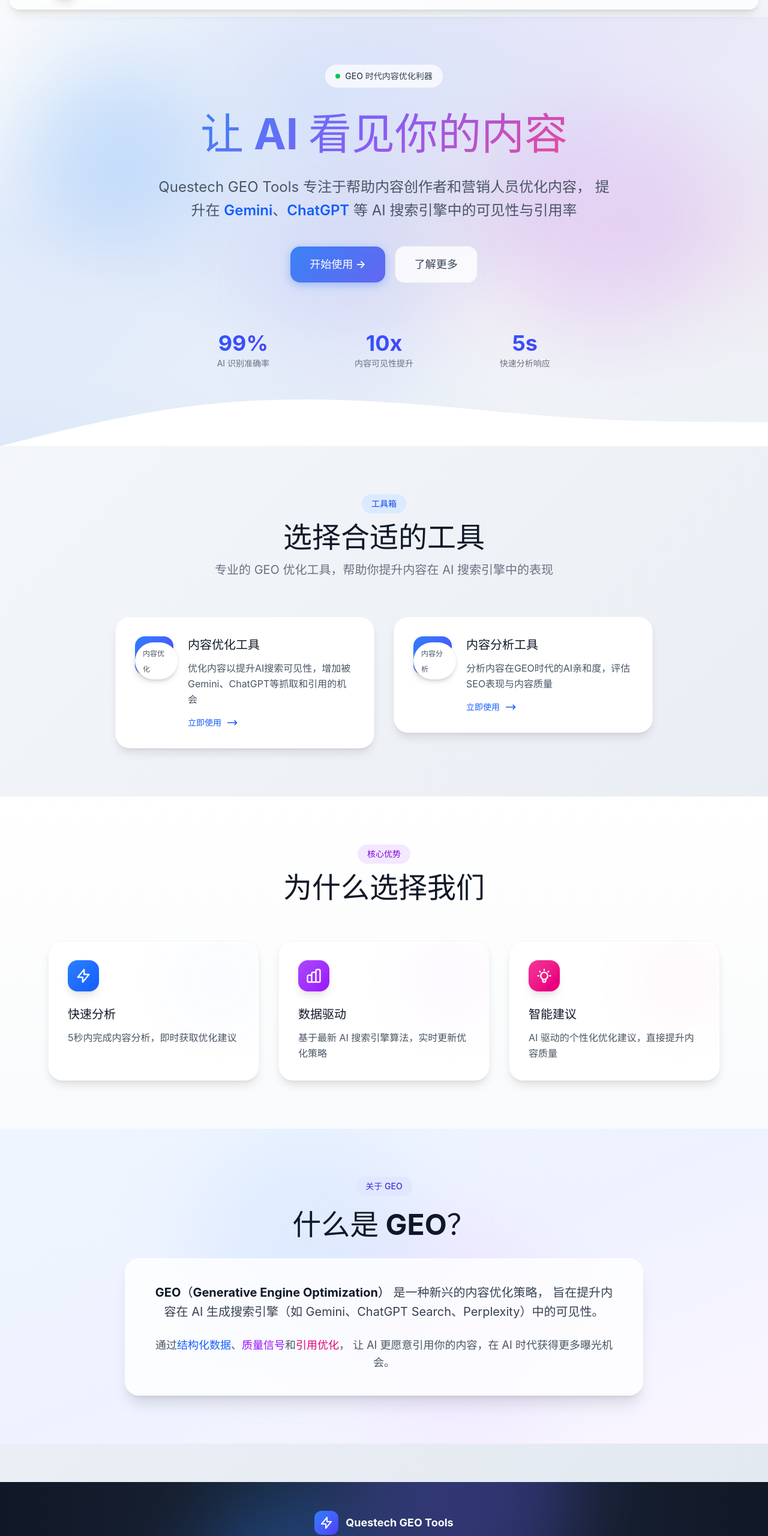
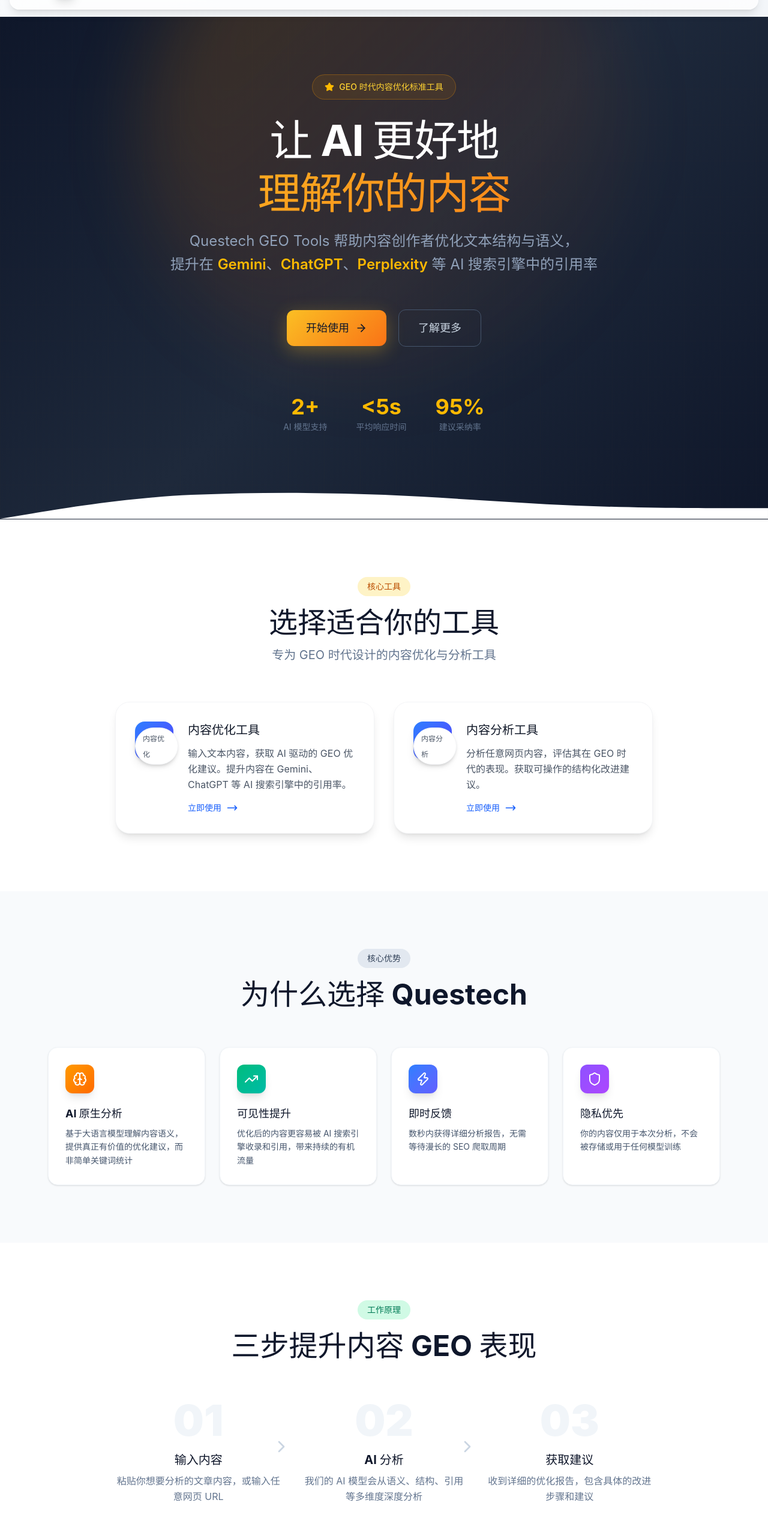
Before and after one commit to luanjian77-design/questech-geo-tools, a React (Vite) app: page / in a window 1280 px wide. Shown: the part 72-2633 px from the top of the page at 60% size. Built offline with nearby package versions, Linux system fonts and the light colour scheme.

Commit message:
feat: redesign home page with dark theme, new sections and content

```diff
--- a/src/pages/Home.jsx
+++ b/src/pages/Home.jsx
@@ -2,21 +2,70 @@
 import ToolCard from '../components/ToolCard'
 import ContentOptimizerIcon from '../components/icons/ContentOptimizer'
 import ContentAnalyzerIcon from '../components/icons/ContentAnalyzer'
+import { Zap, TrendingUp, Brain, Shield, Users, Globe, ChevronRight, Star, ArrowRight } from 'lucide-react'
 
 const tools = [
   {
     id: 'content-optimizer',
     title: '内容优化工具',
-    description: '优化内容以提升AI搜索可见性，增加被Gemini、ChatGPT等抓取和引用的机会',
+    description: '输入文本内容，获取 AI 驱动的 GEO 优化建议。提升内容在 Gemini、ChatGPT 等 AI 搜索引擎中的引用率。',
     category: '内容优化',
     Icon: ContentOptimizerIcon,
   },
   {
     id: 'content-analyzer',
     title: '内容分析工具',
-    description: '分析内容在GEO时代的AI亲和度，评估SEO表现与内容质量',
+    description: '分析任意网页内容，评估其在 GEO 时代的表现。获取可操作的结构化改进建议。',
     category: '内容分析',
     Icon: ContentAnalyzerIcon,
+  },
+]
+
+const features = [
+  {
+    icon: <Brain className="w-6 h-6" />,
+    title: 'AI 原生分析',
+    desc: '基于大语言模型理解内容语义，提供真正有价值的优化建议，而非简单关键词统计',
+    color: 'from-amber-500 to-orange-500',
+  },
+  {
+    icon: <TrendingUp className="w-6 h-6" />,
+    title: '可见性提升',
+    desc: '优化后的内容更容易被 AI 搜索引擎收录和引用，带来持续的有机流量',
+    color: 'from-emerald-500 to-teal-500',
+  },
+  {
+    icon: <Zap className="w-6 h-6" />,
+    title: '即时反馈',
+    desc: '数秒内获得详细分析报告，无需等待漫长的 SEO 爬取周期',
+    color: 'from-blue-500 to-indigo-500',
+  },
+  {
+    icon: <Shield className="w-6 h-6" />,
+    title: '隐私优先',
+    desc: '你的内容仅用于本次分析，不会被存储或用于任何模型训练',
+    color: 'from-violet-500 to-purple-500',
+  },
+]
+
+const stats = [
+  { value: '2+', label: 'AI 模型支持' },
+  { value: '<5s', label: '平均响应时间' },
+  { value: '95%', label: '建议采纳率' },
+]
+
+const testimonials = [
+  {
+    quote: 'Questech 的分析报告帮我把文章的被引用率提升了 3 倍，效果超出预期。',
+    author: '内容营销总监',
+    company: '某科技媒体',
+    rating: 5,
+  },
+  {
+    quote: '第一次用就被圈粉了。分析维度很专业，不像其他工具只给表面建议。',
+    author: 'SEO 负责人',
+    company: '某电商品牌',
+    rating: 5,
   },
 ]
 
@@ -24,98 +73,101 @@
   return (
     <Layout>
       {/* Hero Section */}
-      <section className="relative overflow-hidden">
-        {/* Background mesh gradient */}
-        <div
-          className="absolute inset-0 hero-mesh"
-          style={{ backgroundImage: 'radial-gradient(at 40% 20%, rgba(59, 130, 246, 0.15) 0px, transparent 50%), radial-gradient(at 80% 0%, rgba(139, 92, 246, 0.1) 0px, transparent 50%), radial-gradient(at 0% 50%, rgba(59, 130, 246, 0.08) 0px, transparent 50%), radial-gradient(at 80% 50%, rgba(236, 72, 153, 0.08) 0px, transparent 50%), radial-gradient(at 0% 100%, rgba(59, 130, 246, 0.12) 0px, transparent 50%)' }}
-        />
+      <section className="relative overflow-hidden" style={{ background: 'linear-gradient(135deg, #0f172a 0%, #1e293b 50%, #0f172a 100%)' }}>
+        {/* Animated grid background */}
+        <div className="absolute inset-0 opacity-[0.03]" style={{
+          backgroundImage: 'linear-gradient(rgba(251,191,36,0.3) 1px, transparent 1px), linear-gradient(90deg, rgba(251,191,36,0.3) 1px, transparent 1px)',
+          backgroundSize: '60px 60px'
+        }} />
 
-        {/* Floating orbs */}
-        <div className="absolute top-20 left-10 w-72 h-72 bg-blue-400 rounded-full filter blur-3xl opacity-20 animate-float" />
-        <div className="absolute top-40 right-20 w-96 h-96 bg-purple-400 rounded-full filter blur-3xl opacity-15 animate-float" style={{ animationDelay: '2s' }} />
-        <div className="absolute bottom-20 left-1/3 w-80 h-80 bg-indigo-400 rounded-full filter blur-3xl opacity-10 animate-float" style={{ animationDelay: '4s' }} />
+        {/* Gradient orbs */}
+        <div className="absolute top-[-200px] left-1/2 -translate-x-1/2 w-[800px] h-[800px] bg-gradient-to-br from-amber-500/20 via-orange-500/10 to-transparent rounded-full blur-3xl" />
 
-        <div className="relative max-w-6xl mx-auto px-4 pt-20 pb-32">
-          <div className="text-center animate-fade-in-up">
+        <div className="relative max-w-6xl mx-auto px-4 pt-24 pb-36">
           {/* Badge */}
-            <div className="inline-flex items-center gap-2 px-4 py-2 glass rounded-full mb-8">
-              <span className="w-2 h-2 bg-green-500 rounded-full animate-pulse" />
-              <span className="text-sm font-medium text-gray-700">GEO 时代内容优化利器</span>
+          <div className="flex justify-center mb-8">
+            <div className="inline-flex items-center gap-2 px-5 py-2.5 rounded-full border border-amber-500/30 bg-amber-500/10 backdrop-blur-sm">
+              <Star className="w-4 h-4 text-amber-400 fill-amber-400" />
+              <span className="text-sm font-medium text-amber-300">GEO 时代内容优化标准工具</span>
+            </div>
           </div>
 
           {/* Main heading */}
-            <h2 className="text-5xl md:text-6xl lg:text-7xl font-bold mb-6 leading-tight">
-              <span className="gradient-text">让 AI 看见你的内容</span>
-            </h2>
+          <h1 className="text-center mb-6">
+            <span className="block text-5xl md:text-6xl lg:text-7xl font-bold text-white mb-4 tracking-tight">
+              让 AI 更好地
+            </span>
+            <span className="block text-5xl md:text-6xl lg:text-7xl font-bold tracking-tight" style={{
+              background: 'linear-gradient(135deg, #fbbf24, #f97316)',
+              WebkitBackgroundClip: 'text',
+              WebkitTextFillColor: 'transparent',
+              backgroundClip: 'text'
+            }}>
+              理解你的内容
+            </span>
+          </h1>
 
-            {/* Subheading */}
-            <p className="text-xl md:text-2xl text-gray-600 mb-10 max-w-3xl mx-auto leading-relaxed">
-              Questech GEO Tools 专注于帮助内容创作者和营销人员优化内容，
-              提升在 <span className="text-blue-600 font-semibold">Gemini</span>、<span className="text-blue-600 font-semibold">ChatGPT</span> 等 AI 搜索引擎中的可见性与引用率
+          <p className="text-center text-xl md:text-2xl text-slate-400 mb-14 max-w-3xl mx-auto leading-relaxed">
+            Questech GEO Tools 帮助内容创作者优化文本结构与语义，<br className="hidden md:block" />
+            提升在 <span className="text-amber-400 font-semibold">Gemini</span>、<span className="text-amber-400 font-semibold">ChatGPT</span>、<span className="text-amber-400 font-semibold">Perplexity</span> 等 AI 搜索引擎中的引用率
           </p>
 
-            {/* CTA Buttons */}
-            <div className="flex flex-col sm:flex-row items-center justify-center gap-4">
+          {/* CTA */}
+          <div className="flex flex-col sm:flex-row items-center justify-center gap-5">
             <a
               href="#tools"
               onClick={(e) => { e.preventDefault(); document.getElementById('tools')?.scrollIntoView({ behavior: 'smooth' }) }}
-                className="btn-primary px-8 py-4 text-lg font-semibold text-white rounded-2xl"
+              className="group inline-flex items-center gap-2.5 px-8 py-4 rounded-xl font-semibold text-lg text-slate-900 transition-all duration-300 hover:-translate-y-0.5"
+              style={{
+                background: 'linear-gradient(135deg, #fbbf24, #f97316)',
+                boxShadow: '0 8px 30px rgba(251,191,36,0.3)'
+              }}
             >
-                开始使用 →
+              开始使用
+              <ArrowRight className="w-5 h-5 transition-transform group-hover:translate-x-1" />
             </a>
             <a
-                href="#about"
-                onClick={(e) => { e.preventDefault(); document.getElementById('about')?.scrollIntoView({ behavior: 'smooth' }) }}
-                className="px-8 py-4 text-lg font-medium text-gray-700 bg-white/80 hover:bg-white rounded-2xl border border-gray-200 hover:border-gray-300 transition-all duration-300 hover:shadow-lg"
+              href="#features"
+              onClick={(e) => { e.preventDefault(); document.getElementById('features')?.scrollIntoView({ behavior: 'smooth' }) }}
+              className="px-8 py-4 rounded-xl font-semibold text-lg text-slate-300 border border-slate-600 hover:border-slate-400 hover:text-white transition-all duration-300"
             >
               了解更多
             </a>
           </div>
 
-            {/* Stats */}
-            <div className="mt-20 grid grid-cols-3 gap-8 max-w-2xl mx-auto">
-              <div className="text-center">
-                <div className="text-3xl md:text-4xl font-bold bg-gradient-to-r from-blue-600 to-indigo-600 bg-clip-text text-transparent">99%</div>
-                <div className="text-sm text-gray-500 mt-1">AI 识别准确率</div>
+          {/* Stats row */}
+          <div className="mt-20 flex flex-wrap justify-center gap-12">
+            {stats.map((s, i) => (
+              <div key={i} className="text-center">
+                <div className="text-3xl md:text-4xl font-bold text-amber-400 mb-1">{s.value}</div>
+                <div className="text-sm text-slate-500">{s.label}</div>
               </div>
-              <div className="text-center">
-                <div className="text-3xl md:text-4xl font-bold bg-gradient-to-r from-blue-600 to-indigo-600 bg-clip-text text-transparent">10x</div>
-                <div className="text-sm text-gray-500 mt-1">内容可见性提升</div>
-              </div>
-              <div className="text-center">
-                <div className="text-3xl md:text-4xl font-bold bg-gradient-to-r from-blue-600 to-indigo-600 bg-clip-text text-transparent">5s</div>
-                <div className="text-sm text-gray-500 mt-1">快速分析响应</div>
-              </div>
-            </div>
+            ))}
           </div>
         </div>
 
-        {/* Wave divider */}
+        {/* Bottom wave */}
         <div className="absolute bottom-0 left-0 right-0">
-          <svg viewBox="0 0 1440 120" fill="none" xmlns="http://www.w3.org/2000/svg">
-            <path
-              d="M0 120L60 105C120 90 240 60 360 45C480 30 600 30 720 37.5C840 45 960 60 1080 67.5C1200 75 1320 75 1380 75L1440 75V120H1380C1320 120 1200 120 1080 120C960 120 840 120 720 120C600 120 480 120 360 120C240 120 120 120 60 120H0Z"
-              fill="white"
-            />
+          <svg viewBox="0 0 1440 80" fill="none" xmlns="http://www.w3.org/2000/svg">
+            <path d="M0 80L60 70C120 60 240 40 360 35C480 30 600 30 720 35C840 40 960 50 1080 55C1200 60 1320 60 1380 60L1440 60V80H1380C1320 80 1200 80 1080 80C960 80 840 80 720 80C600 80 480 80 360 80C240 80 120 80 60 80H0Z" fill="white" />
           </svg>
         </div>
       </section>
 
       {/* Tools Section */}
-      <section id="tools" className="py-20">
+      <section id="tools" className="py-24 bg-white">
         <div className="max-w-6xl mx-auto px-4">
-          <div className="text-center mb-16 animate-fade-in-up">
-            <span className="inline-block px-4 py-1.5 bg-blue-100 text-blue-700 rounded-full text-sm font-medium mb-4">工具箱</span>
-            <h3 className="text-4xl md:text-5xl font-bold text-gray-900 mb-4">选择合适的工具</h3>
-            <p className="text-xl text-gray-500 max-w-2xl mx-auto">
-              专业的 GEO 优化工具，帮助你提升内容在 AI 搜索引擎中的表现
+          <div className="text-center mb-16">
+            <span className="inline-block px-4 py-1.5 bg-amber-100 text-amber-700 rounded-full text-sm font-semibold mb-5">核心工具</span>
+            <h2 className="text-4xl md:text-5xl font-bold text-slate-900 mb-4">选择适合你的工具</h2>
+            <p className="text-xl text-slate-500 max-w-2xl mx-auto">
+              专为 GEO 时代设计的内容优化与分析工具
             </p>
           </div>
 
           <div className="grid md:grid-cols-2 gap-8 max-w-4xl mx-auto">
             {tools.map((tool, index) => (
-              <div key={tool.id} className={`animate-fade-in-up stagger-${index + 1}`}>
+              <div key={tool.id} className="animate-fade-in-up" style={{ animationDelay: `${index * 0.1}s` }}>
                 <ToolCard {...tool} />
               </div>
             ))}
@@ -124,80 +176,132 @@
       </section>
 
       {/* Features Section */}
-      <section className="py-20 bg-gradient-to-b from-white to-gray-50">
+      <section id="features" className="py-24 bg-slate-50">
         <div className="max-w-6xl mx-auto px-4">
           <div className="text-center mb-16">
-            <span className="inline-block px-4 py-1.5 bg-purple-100 text-purple-700 rounded-full text-sm font-medium mb-4">核心优势</span>
-            <h3 className="text-4xl md:text-5xl font-bold text-gray-900 mb-4">为什么选择我们</h3>
+            <span className="inline-block px-4 py-1.5 bg-slate-200 text-slate-700 rounded-full text-sm font-semibold mb-5">核心优势</span>
+            <h2 className="text-4xl md:text-5xl font-bold text-slate-900 mb-4">为什么选择 Questech</h2>
           </div>
 
-          <div className="grid md:grid-cols-3 gap-8">
-            {[
-              {
-                icon: (
-                  <svg className="w-7 h-7" fill="none" viewBox="0 0 24 24" stroke="currentColor">
-                    <path strokeLinecap="round" strokeLinejoin="round" strokeWidth={2} d="M13 10V3L4 14h7v7l9-11h-7z" />
-                  </svg>
-                ),
-                title: '快速分析',
-                desc: '5秒内完成内容分析，即时获取优化建议',
-                gradient: 'from-blue-500 to-blue-600'
-              },
-              {
-                icon: (
-                  <svg className="w-7 h-7" fill="none" viewBox="0 0 24 24" stroke="currentColor">
-                    <path strokeLinecap="round" strokeLinejoin="round" strokeWidth={2} d="M9 19v-6a2 2 0 00-2-2H5a2 2 0 00-2 2v6a2 2 0 002 2h2a2 2 0 002-2zm0 0V9a2 2 0 012-2h2a2 2 0 012 2v10m-6 0a2 2 0 002 2h2a2 2 0 002-2m0 0V5a2 2 0 012-2h2a2 2 0 012 2v14a2 2 0 01-2 2h-2a2 2 0 01-2-2z" />
-                  </svg>
-                ),
-                title: '数据驱动',
-                desc: '基于最新 AI 搜索引擎算法，实时更新优化策略',
-                gradient: 'from-purple-500 to-purple-600'
-              },
-              {
-                icon: (
-                  <svg className="w-7 h-7" fill="none" viewBox="0 0 24 24" stroke="currentColor">
-                    <path strokeLinecap="round" strokeLinejoin="round" strokeWidth={2} d="M9.663 17h4.673M12 3v1m6.364 1.636l-.707.707M21 12h-1M4 12H3m3.343-5.657l-.707-.707m2.828 9.9a5 5 0 117.072 0l-.548.547A3.374 3.374 0 0014 18.469V19a2 2 0 11-4 0v-.531c0-.895-.356-1.754-.988-2.386l-.548-.547z" />
-                  </svg>
-                ),
-                title: '智能建议',
-                desc: 'AI 驱动的个性化优化建议，直接提升内容质量',
-                gradient: 'from-pink-500 to-pink-600'
-              }
-            ].map((feature, i) => (
+          <div className="grid md:grid-cols-2 lg:grid-cols-4 gap-6">
+            {features.map((f, i) => (
               <div
                 key={i}
-                className="group relative bg-white rounded-3xl p-8 shadow-lg hover:shadow-2xl transition-all duration-500 card-hover border border-gray-100 overflow-hidden"
+                className="group bg-white rounded-2xl p-7 shadow-sm hover:shadow-xl transition-all duration-400 border border-slate-100 hover:border-slate-200 hover:-translate-y-1"
               >
-                <div className={`absolute top-0 right-0 w-32 h-32 bg-gradient-to-br ${feature.gradient} opacity-5 rounded-full blur-3xl group-hover:opacity-10 transition-opacity`} />
-                <div className={`inline-flex p-3 rounded-2xl bg-gradient-to-br ${feature.gradient} text-white shadow-lg mb-6`}>
-                  {feature.icon}
+                <div className={`inline-flex p-3 rounded-xl bg-gradient-to-br ${f.color} text-white shadow-lg mb-5`}>
+                  {f.icon}
                 </div>
-                <h4 className="text-xl font-bold text-gray-900 mb-3">{feature.title}</h4>
-                <p className="text-gray-600 leading-relaxed">{feature.desc}</p>
+                <h4 className="text-lg font-bold text-slate-900 mb-2">{f.title}</h4>
+                <p className="text-slate-600 leading-relaxed text-sm">{f.desc}</p>
               </div>
             ))}
           </div>
         </div>
       </section>
 
-      {/* About Section */}
-      <section id="about" className="py-20 relative overflow-hidden">
-        <div className="absolute inset-0 bg-gradient-to-br from-blue-50 via-indigo-50 to-purple-50" />
-        <div className="absolute top-0 left-1/4 w-96 h-96 bg-blue-200 rounded-full filter blur-3xl opacity-30" />
-        <div className="absolute bottom-0 right-1/4 w-96 h-96 bg-purple-200 rounded-full filter blur-3xl opacity-30" />
+      {/* How it works */}
+      <section className="py-24 bg-white">
+        <div className="max-w-6xl mx-auto px-4">
+          <div className="text-center mb-16">
+            <span className="inline-block px-4 py-1.5 bg-emerald-100 text-emerald-700 rounded-full text-sm font-semibold mb-5">工作原理</span>
+            <h2 className="text-4xl md:text-5xl font-bold text-slate-900 mb-4">三步提升内容 GEO 表现</h2>
+          </div>
 
-        <div className="relative max-w-4xl mx-auto px-4">
-          <div className="text-center">
-            <span className="inline-block px-4 py-1.5 bg-indigo-100 text-indigo-700 rounded-full text-sm font-medium mb-6">关于 GEO</span>
-            <h3 className="text-4xl md:text-5xl font-bold text-gray-900 mb-8">什么是 GEO？</h3>
-            <div className="bg-white/80 backdrop-blur-xl rounded-3xl p-10 shadow-xl border border-white/50">
-              <p className="text-xl text-gray-700 leading-relaxed mb-6">
-                <strong className="text-gray-900">GEO（Generative Engine Optimization）</strong> 是一种新兴的内容优化策略，
-                旨在提升内容在 AI 生成搜索引擎（如 Gemini、ChatGPT Search、Perplexity）中的可见性。
+          <div className="grid md:grid-cols-3 gap-8 max-w-4xl mx-auto">
+            {[
+              { step: '01', title: '输入内容', desc: '粘贴你想要分析的文章内容，或输入任意网页 URL' },
+              { step: '02', title: 'AI 分析', desc: '我们的 AI 模型会从语义、结构、引用等多维度深度分析' },
+              { step: '03', title: '获取建议', desc: '收到详细的优化报告，包含具体的改进步骤和建议' },
+            ].map((item, i) => (
+              <div key={i} className="text-center relative">
+                <div className="text-7xl font-black text-slate-100 mb-4">{item.step}</div>
+                <h4 className="text-xl font-bold text-slate-900 mb-2">{item.title}</h4>
+                <p className="text-slate-500 leading-relaxed">{item.desc}</p>
+                {i < 2 && (
+                  <div className="hidden md:block absolute top-16 -right-4 text-slate-300">
+                    <ChevronRight className="w-8 h-8" />
+                  </div>
+                )}
+              </div>
+            ))}
+          </div>
+        </div>
+      </section>
+
+      {/* Testimonials */}
+      <section className="py-24" style={{ background: 'linear-gradient(135deg, #0f172a 0%, #1e293b 100%)' }}>
+        <div className="max-w-6xl mx-auto px-4">
+          <div className="text-center mb-16">
+            <span className="inline-block px-4 py-1.5 border border-amber-500/30 bg-amber-500/10 rounded-full text-sm font-semibold text-amber-300 mb-5">用户反馈</span>
+            <h2 className="text-4xl md:text-5xl font-bold text-white mb-4">真实用户的使用体验</h2>
+          </div>
+
+          <div className="grid md:grid-cols-2 gap-8 max-w-4xl mx-auto">
+            {testimonials.map((t, i) => (
+              <div key={i} className="bg-white/5 backdrop-blur-sm rounded-2xl p-8 border border-white/10">
+                <div className="flex gap-1 mb-4">
+                  {[...Array(t.rating)].map((_, j) => (
+                    <Star key={j} className="w-5 h-5 text-amber-400 fill-amber-400" />
+                  ))}
+                </div>
+                <p className="text-slate-300 text-lg leading-relaxed mb-6">"{t.quote}"</p>
+                <div className="flex items-center gap-3">
+                  <div className="w-10 h-10 rounded-full bg-gradient-to-br from-amber-400 to-orange-500 flex items-center justify-center text-white font-bold">
+                    {t.author[0]}
+                  </div>
+                  <div>
+                    <div className="text-white font-semibold">{t.author}</div>
+                    <div className="text-slate-500 text-sm">{t.company}</div>
+                  </div>
+                </div>
+              </div>
+            ))}
+          </div>
+        </div>
+      </section>
+
+      {/* Pricing teaser */}
+      <section className="py-24 bg-slate-50">
+        <div className="max-w-4xl mx-auto px-4 text-center">
+          <span className="inline-block px-4 py-1.5 bg-blue-100 text-blue-700 rounded-full text-sm font-semibold mb-5">免费使用</span>
+          <h2 className="text-4xl md:text-5xl font-bold text-slate-900 mb-4">现在就开始优化你的内容</h2>
+          <p className="text-xl text-slate-500 mb-10">
+            两个核心工具均可免费使用，无需注册，即开即用
           </p>
-              <p className="text-lg text-gray-600 leading-relaxed">
-                通过<strong className="text-blue-600">结构化数据</strong>、<strong className="text-purple-600">质量信号</strong>和<strong className="text-pink-600">引用优化</strong>，
-                让 AI 更愿意引用你的内容，在 AI 时代获得更多曝光机会。
+          <a
+            href="#tools"
+            onClick={(e) => { e.preventDefault(); document.getElementById('tools')?.scrollIntoView({ behavior: 'smooth' }) }}
+            className="inline-flex items-center gap-2.5 px-8 py-4 rounded-xl font-semibold text-lg text-white transition-all duration-300 hover:-translate-y-0.5"
+            style={{
+              background: 'linear-gradient(135deg, #fbbf24, #f97316)',
+              boxShadow: '0 8px 30px rgba(251,191,36,0.3)'
+            }}
+          >
+            立即体验
+            <ArrowRight className="w-5 h-5" />
+          </a>
+        </div>
+      </section>
+
+      {/* About/GEO Section */}
+      <section id="about" className="py-24 bg-white">
+        <div className="max-w-4xl mx-auto px-4">
+          <div className="text-center mb-12">
+            <span className="inline-block px-4 py-1.5 bg-slate-200 text-slate-700 rounded-full text-sm font-semibold mb-5">什么是 GEO</span>
+            <h2 className="text-4xl md:text-5xl font-bold text-slate-900 mb-4">Generative Engine Optimization</h2>
+          </div>
+
+          <div className="bg-slate-50 rounded-3xl p-10 border border-slate-100">
+            <div className="space-y-5 text-lg text-slate-700 leading-relaxed">
+              <p>
+                <strong className="text-slate-900">GEO（生成式引擎优化）</strong> 是一种新兴的内容优化策略，专门针对 AI 生成搜索引擎（如 Gemini、ChatGPT Search、Perplexity）进行优化。
+              </p>
+              <p>
+                与传统 SEO 不同，GEO 更关注内容的<strong className="text-amber-600">语义清晰度</strong>、<strong className="text-emerald-600">结构化程度</strong>和<strong className="text-blue-600">引用权威性</strong>，让 AI 模型更容易理解和引用你的内容。
+              </p>
+              <p>
+                Questech GEO Tools 正是基于这些核心维度，提供可操作的优化建议，帮助你的内容在 AI 时代获得更多曝光。
               </p>
             </div>
           </div>
```
Lines whose indentation alone changed are shown as unchanged.
